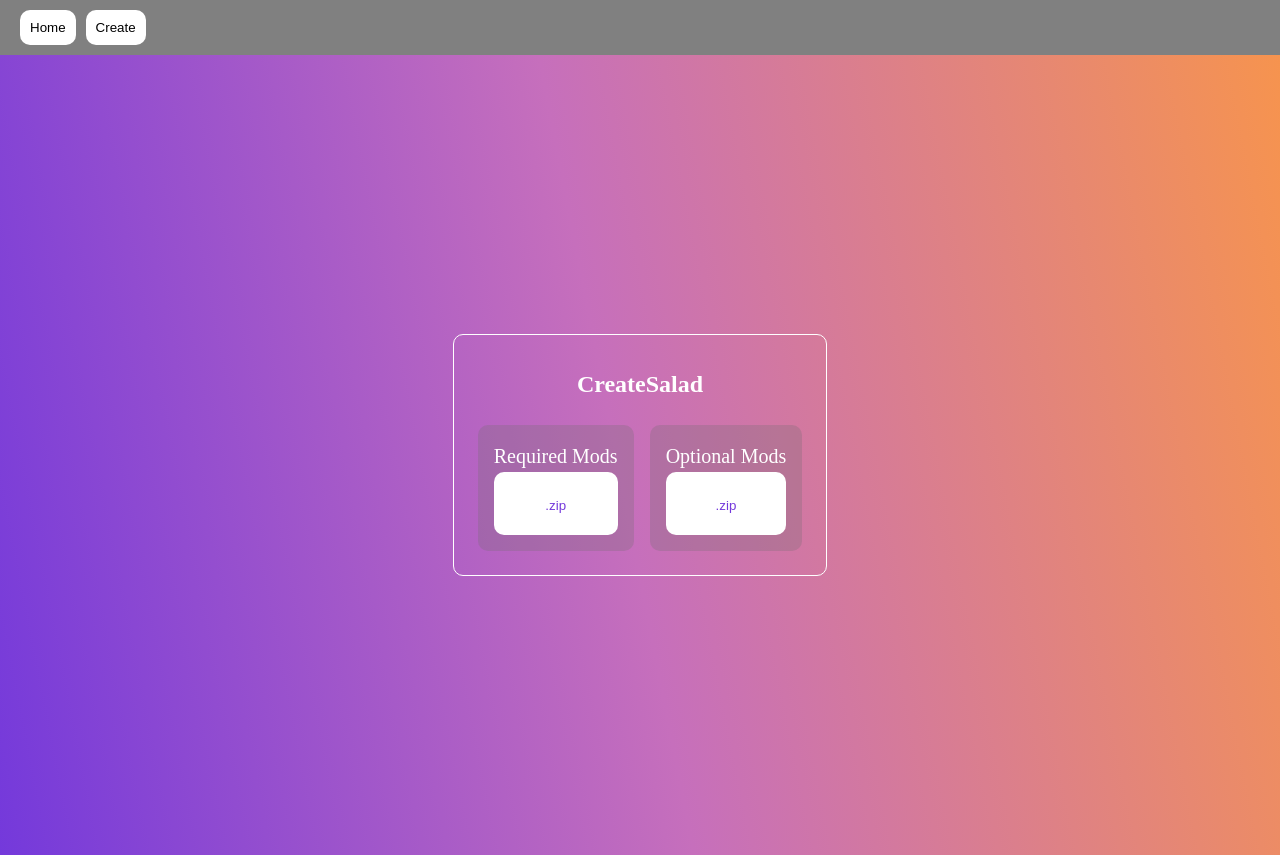
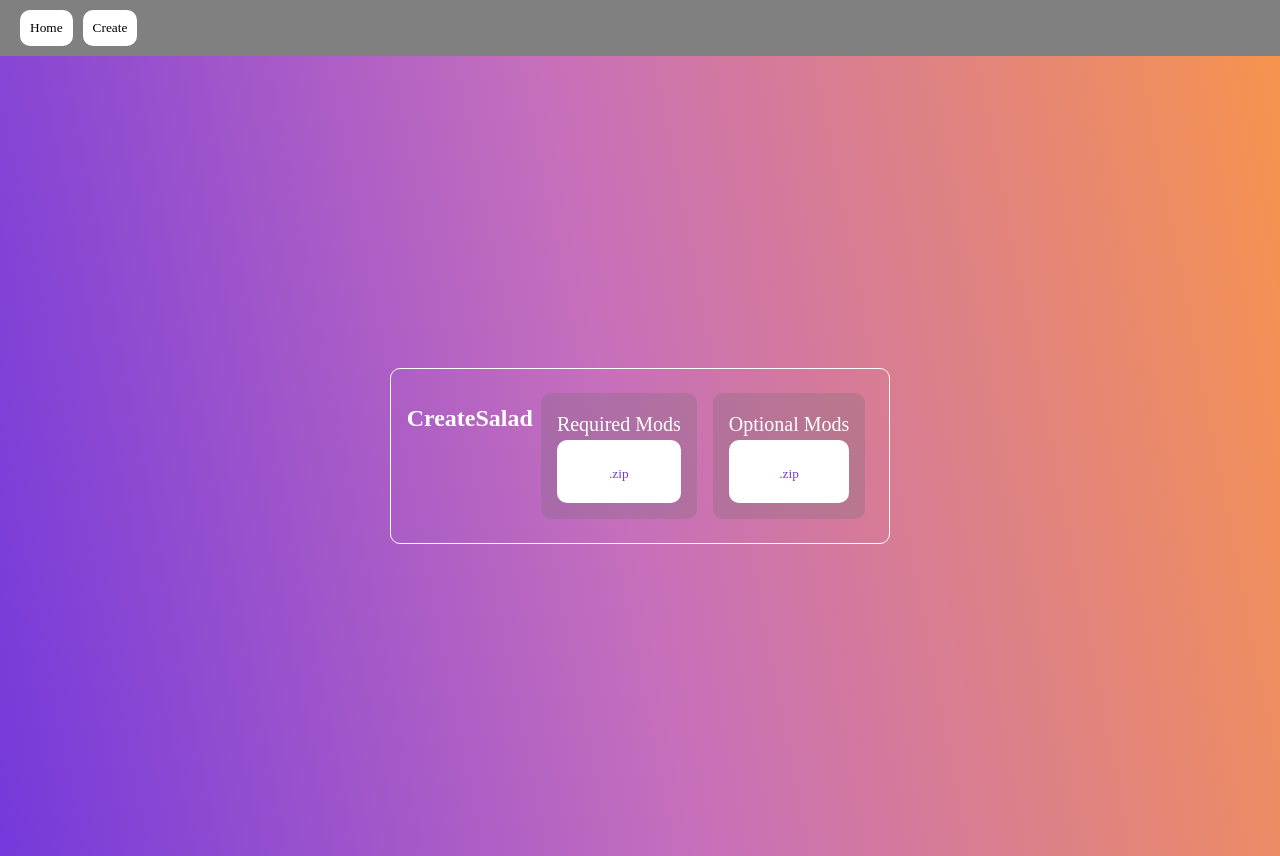
Before and after one commit to Gussi22/fruitsalad.github.io, a React (Create React App) app: page /create in a window 1280 px wide. Built offline with nearby package versions, Linux system fonts and the light colour scheme.

Commit message:
Fixing smaller screens

```diff
--- a/src/App.css
+++ b/src/App.css
@@ -1,6 +1,9 @@
+*{
+  font-family: "Brice BoldCondenced";
+}
+
 .App {
   color: white;
-  font-family: "Brice BoldCondenced";
   background-image: linear-gradient(79deg, #7439db, #c66fbc 48%, #f7944d);
 }
 
@@ -43,6 +46,7 @@ li {
 
 @media screen and (min-width: 600px) {
   .createHome{
+    flex-direction: row;
     padding: 1rem;
     border: 1px solid white;
     border-radius: 10px;
```
